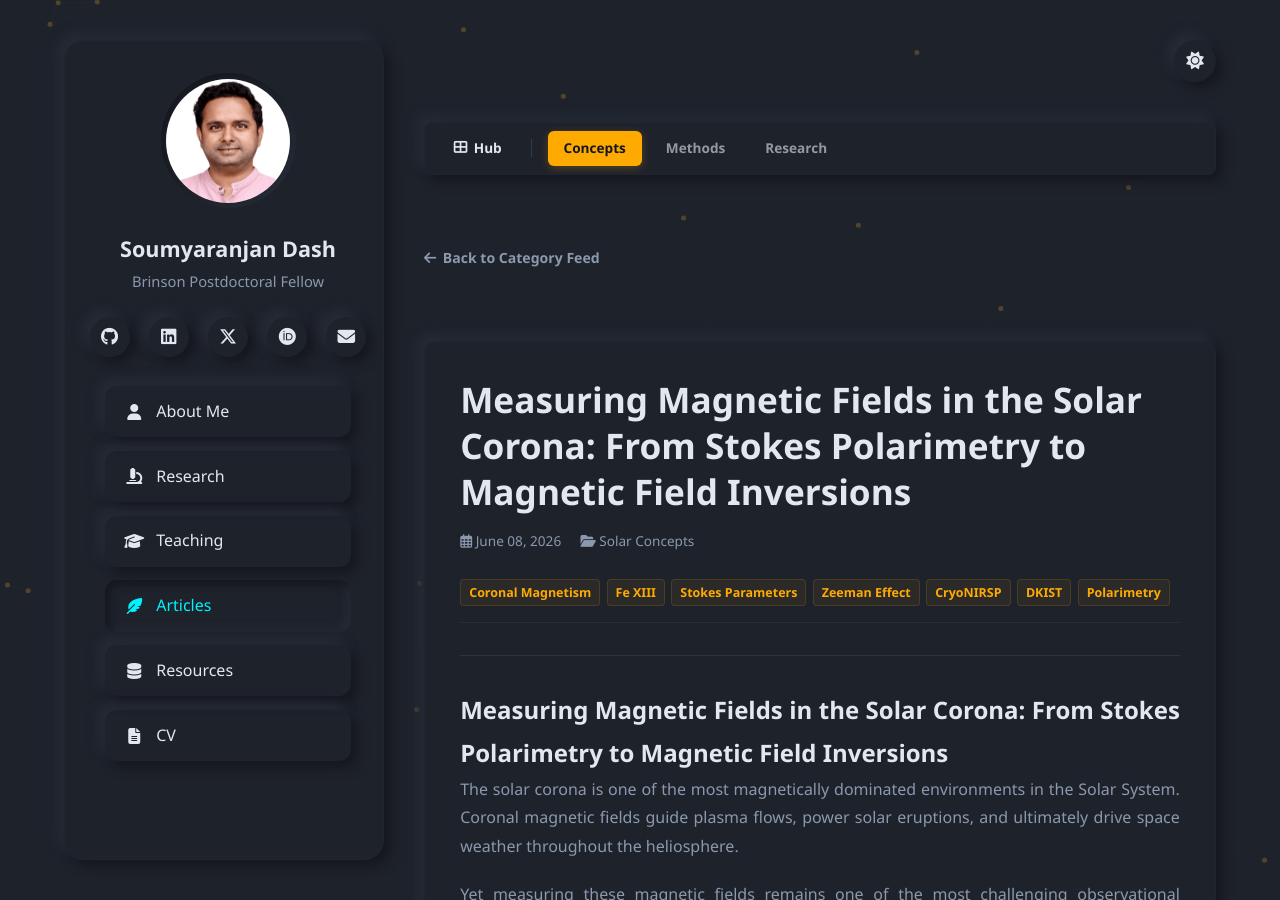
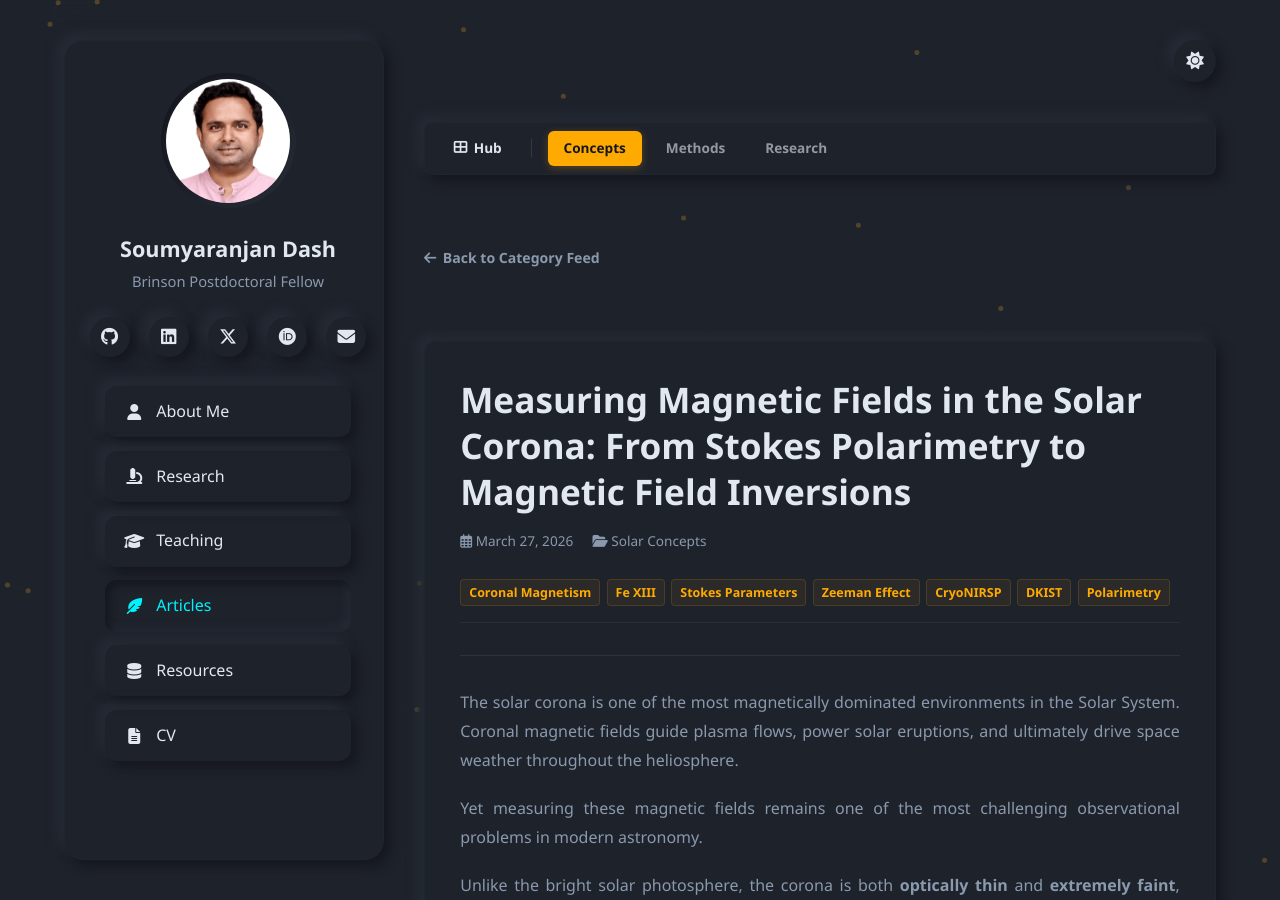
Before and after one commit to sr-dash/sr-dash.github.io, a Jekyll site: the page built from _posts/2026-03-27-stokes-polarimetry.md, in a window 1280 px wide and 900 px high. Built offline with Jekyll 4.4.1, drawn with Linux system fonts in a browser that asks for light colours; nearby versions of some CDN libraries.

Commit message:
Updated posts.

```diff
--- a/_posts/2026-03-27-stokes-polarimetry.md
+++ b/_posts/2026-03-27-stokes-polarimetry.md
@@ -1,13 +1,11 @@
 ---
 layout: post
 title: "Measuring Magnetic Fields in the Solar Corona: From Stokes Polarimetry to Magnetic Field Inversions"
-date: 2026-06-08
+date: 2026-03-27
 category: concepts
 tags: [Coronal Magnetism, Fe XIII, Stokes Parameters, Zeeman Effect, CryoNIRSP, DKIST, Polarimetry]
 excerpt: "How solar physicists transform faint coronal polarization signals into quantitative maps of magnetic field strength using spectropolarimetry, inversion techniques, and the Fe XIII 1074.7 nm forbidden emission line."
 ---
-
-# Measuring Magnetic Fields in the Solar Corona: From Stokes Polarimetry to Magnetic Field Inversions
 
 The solar corona is one of the most magnetically dominated environments in the Solar System. Coronal magnetic fields guide plasma flows, power solar eruptions, and ultimately drive space weather throughout the heliosphere.
 
```
Also changed, not shown: _posts/2026-03-27-solar-cycle.md (+1 -1 lines).
